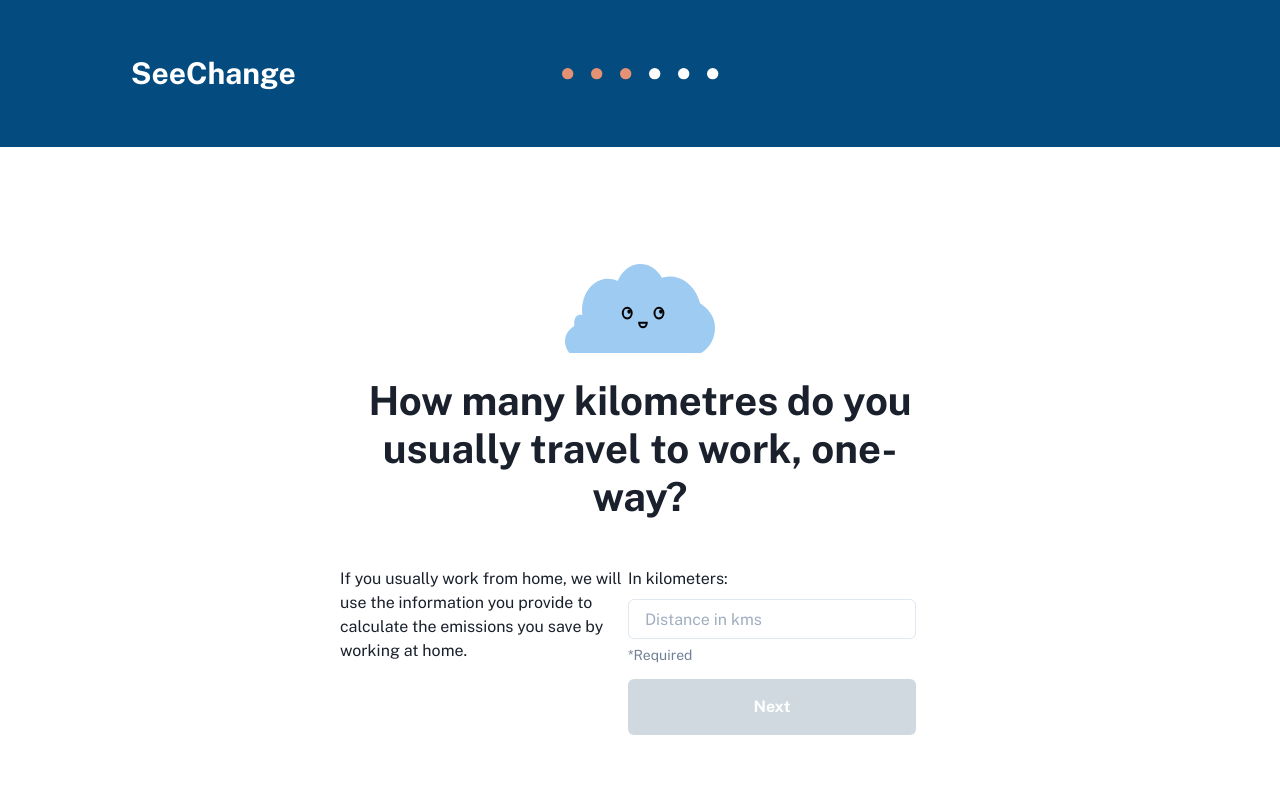
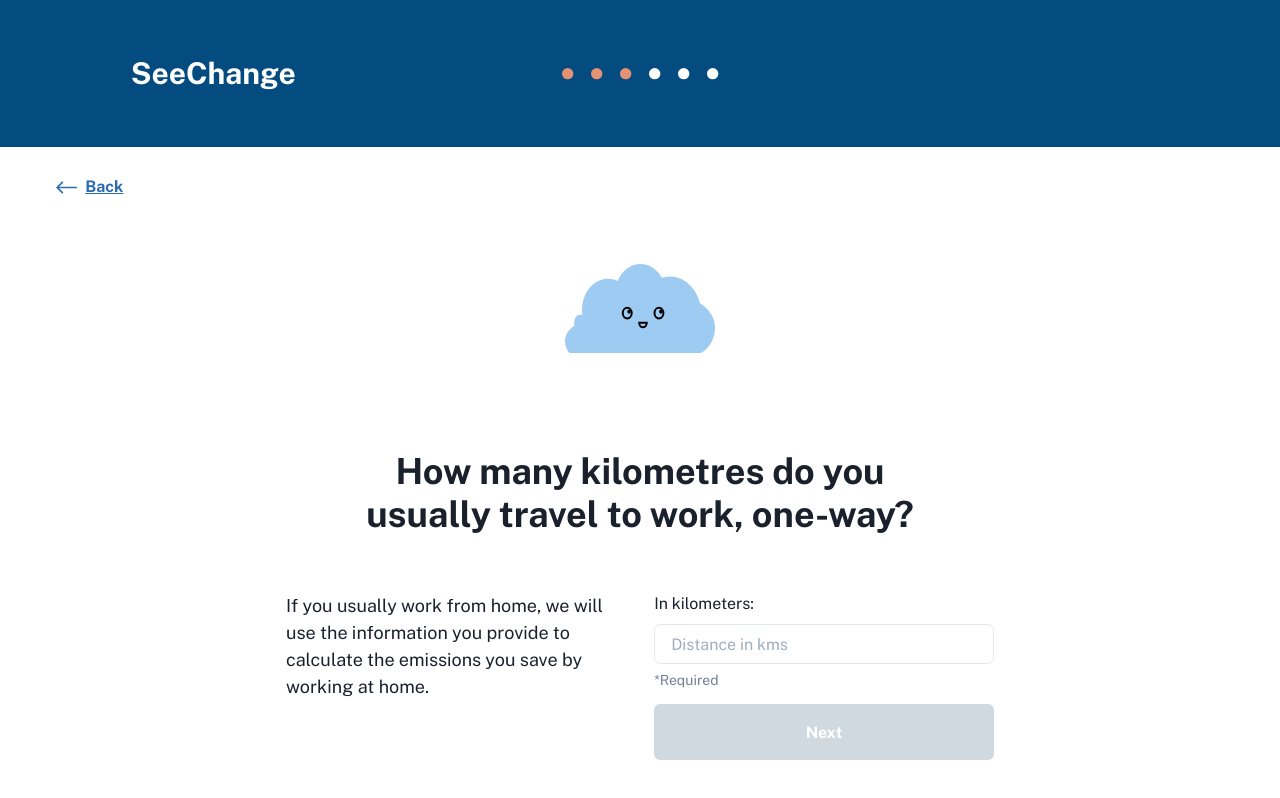
Before and after one commit to CodeforAustralia/council-emissions-calculator, a Next.js app: page /form/Question3 in a window 1280 px wide. Shown: the top 798 px of the page. Built offline with nearby package versions, Linux system fonts and the light colour scheme.

Commit message:
question 3 layout tweaks

```diff
--- a/components/Layout/Layout.jsx
+++ b/components/Layout/Layout.jsx
@@ -5,7 +5,7 @@ import { useRouter } from 'next/router';
 const titleBarHeightDesk = "147px";
 const titleBarHeightMob = "95px";
 
-export default function Layout({ children, Progress, isText }) {
+export default function Layout({ children, Progress, isText, maxContainerWidth }) {
   return (
     <>
       <Head>
@@ -21,7 +21,7 @@ export default function Layout({ children, Progress, isText }) {
           isText={isText}
           Progress={Progress}
         />
-        <Content>
+        <Content maxContainerWidth={maxContainerWidth}>
           { children }
         </Content>
       </Flex>
@@ -59,10 +59,10 @@ export function Header({ isText, Progress }) {
   )
 }
 
-export function Content({ children }) {
+export function Content({ children, maxContainerWidth }) {
   return (
     <Flex alignItems="start" minHeight={[`calc(100vh - ${titleBarHeightMob})`, `calc(100vh - ${titleBarHeightDesk})`] } pos="relative" py={5}>
-      <Container centerContent maxW="container.sm" px={5} py={["65px", "97px"]}>
+      <Container centerContent maxW={maxContainerWidth || "container.sm"} px={5} py={["65px", "97px"]}>
         {children}
       </Container>
     </Flex>
--- a/pages/form/Question3.jsx
+++ b/pages/form/Question3.jsx
@@ -23,30 +23,28 @@ export default function Question3() {
   const saveAnswers = () => setAnswers((prev) => ({ ...prev, km: km }));
 
   return (
-    <Layout isText={true} Progress={Q3Progress}>
+    <Layout isText={true} Progress={Q3Progress} maxContainerWidth="container.md">
+      <Box pos="absolute" top={["2", "5"]} left={["2", "10"]}>
+        <BackButton href="/form/Question2" onClick={saveAnswers} />
+      </Box>
       <Box>
         <Q3Cloud />
       </Box>
-      <Heading
-        fontSize="40px"
-        mt="6"
-        fontWeight={700}
-        maxWidth={"624px"}
-        textAlign={"center"}
-        marginBottom={"30px"}
-      >
+      <Heading width="80%">
         How many kilometres do you usually travel to work, one-way?
       </Heading>
-      <Flex flexDirection={["column", "row"]}>
+      <Flex justifyContent="space-between" flexDirection={["column", "row"]} marginTop={10}>
         <Text
           mt="4"
           textAlign={"left"}
           maxWidth={"450px"}
           width={["100%", "48%"]}
+          fontWeight="500"
+          fontSize="18px"
         >
           If you usually work from home, we will use the information you provide to calculate the emissions you save by working at home.
         </Text>
-        <Box w={["100%", "48%"]}>
+        <Box w={["100%", "48%"]} marginLeft="4">
           <FormControl mt="4">
             <FormLabel>
               In kilometers:
```
